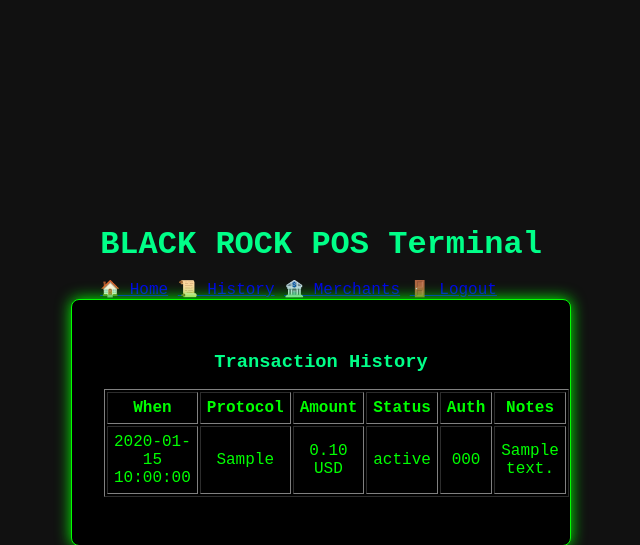
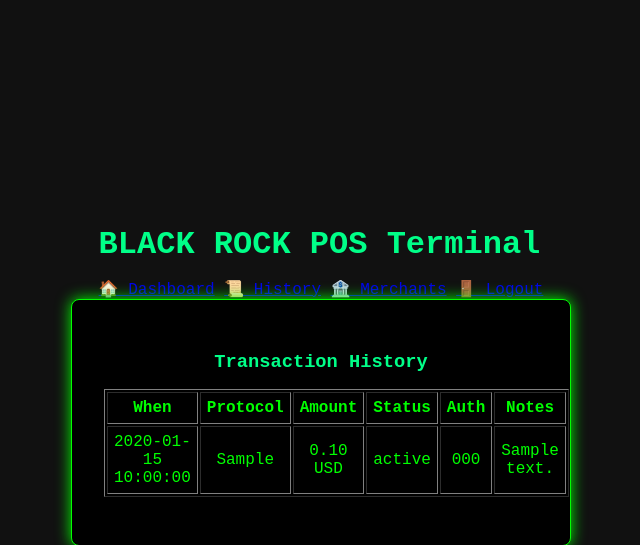
Before and after one commit to nbkeuro/vishnu, a Flask app: page /monitor in a window 1280 px wide. Shown: the top 545 px of the page, without its empty margins (319-959 px from the left). Run offline with Flask 3, Linux system fonts and the light colour scheme; the visitor is signed in with stand-in values (Sample User, id 1); tables that the repository leaves empty hold one stand-in row (values such as "Sample post").

Commit message:
Update base.html

```diff
--- a/templates/base.html
+++ b/templates/base.html
@@ -14,7 +14,7 @@
     <header>
         <h1>BLACK ROCK POS Terminal</h1>
         <nav>
-            <a href="{{ url_for('home') }}">🏠 Home</a>
+            <a href="{{ url_for('dashboard') }}">🏠 Dashboard</a>
             <a href="{{ url_for('monitor') }}">📜 History</a>
             <a href="{{ url_for('merchants') }}">🏦 Merchants</a>
             {% if 'user' in session %}
```
